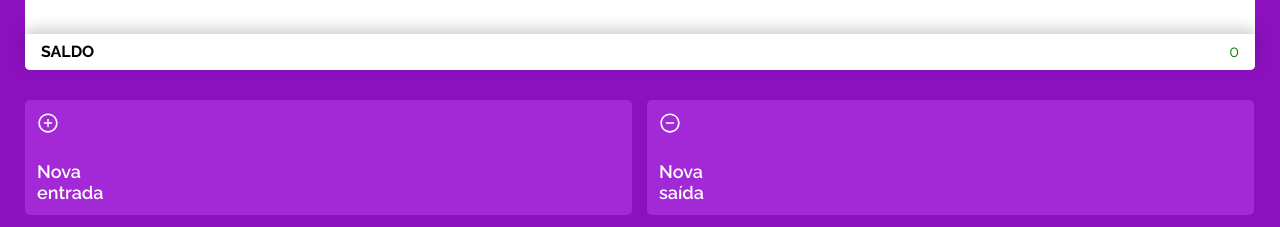
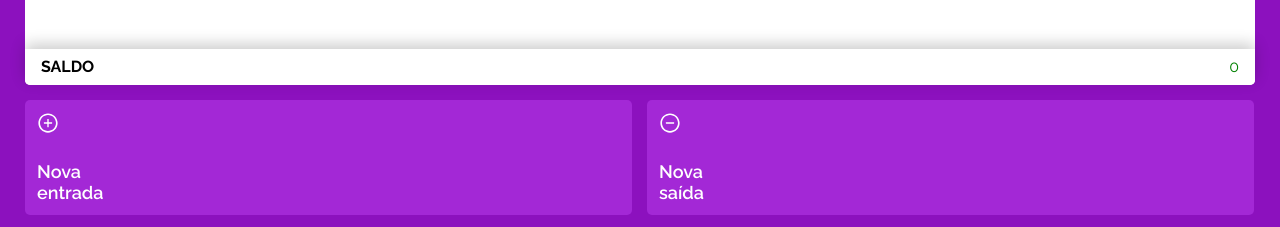
Before and after one commit to wesleymichael/mywallet-app, a React (Create React App) app: page /home in a window 1280 px wide. Shown: the part 570-797 px from the top of the page. Built offline with nearby package versions, Linux system fonts and the light colour scheme; no server answers; sample sign-in values are in the browser's storage; a web font is replaced by a local one.

Commit message:
Update to styled components

```diff
--- a/src/pages/Home/styled.js
+++ b/src/pages/Home/styled.js
@@ -11,6 +11,7 @@ export const Header = styled.header`
   align-items: center;
   justify-content: space-between;
   font-size: 26px;
+  font-weight: 700;
   color: white;
 `
 export const TransactionsContainer = styled.article`
@@ -45,8 +46,9 @@ export const TransactionsContainer = styled.article`
   }
 `
 export const ButtonsContainer = styled.section`
-  margin-bottom: 15px;
+  margin: 15px 0 15px 0;
   display: flex;
+  padding: 0;
   gap: 15px;
 
   button {
@@ -60,6 +62,9 @@ export const ButtonsContainer = styled.section`
     p {
       font-size: 18px;
     }
+  }
+  a{
+    padding: 0;
   }
 `
 export const Value = styled.div`
--- a/src/pages/SignIn/SignInPage.js
+++ b/src/pages/SignIn/SignInPage.js
@@ -77,4 +77,9 @@ const SingInContainer = styled.section`
     flex-direction: column;
     justify-content: center;
     align-items: center;
+    a{
+      padding-top: 30px;
+      font-size: 15px;
+      color: white;
+    }
 `
--- a/src/pages/SignUp/SignUpPage.js
+++ b/src/pages/SignUp/SignUpPage.js
@@ -94,4 +94,9 @@ const SingUpContainer = styled.section`
     flex-direction: column;
     justify-content: center;
     align-items: center;
+    a{
+      padding-top: 30px;
+      font-size: 15px;
+      color: white;
+    }
 `
```
